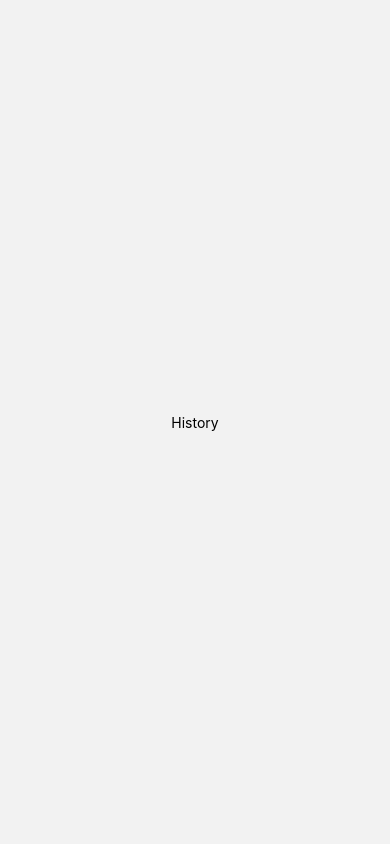
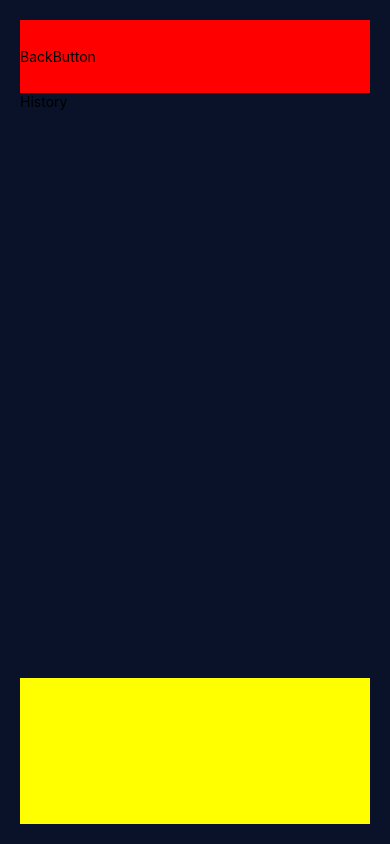
Before and after one commit to SammyCodee/sea-money-fe-test, a React Native app: screen /HistoryScreen in a window 390 px wide. Built offline with nearby package versions, Linux system fonts and the light colour scheme.

Commit message:
feat: setup colors and dimension file

```diff
--- a/package.json
+++ b/package.json
@@ -14,6 +14,7 @@
     "@react-navigation/native-stack": "^6.9.17",
     "react": "18.2.0",
     "react-native": "0.73.2",
+    "react-native-extended-stylesheet": "^0.12.0",
     "react-native-safe-area-context": "^4.8.2",
     "react-native-screens": "^3.29.0"
   },
--- /dev/null
+++ b/src/color/color.ts
@@ -0,0 +1,7 @@
+export const color = {
+    backgroundColor: '#0A122A',
+    textColor: '#FBFAF8',
+    primaryColor: '#698F3F', //70%
+    secondaryColor: '#E7DECD', //20%
+    tertiaryColor: '#804E49' //10%
+}
--- /dev/null
+++ b/src/components/button/BackButton.tsx
@@ -0,0 +1,17 @@
+import React from "react";
+import { TouchableOpacity, Text } from "react-native";
+import { useAppNavigation } from "../../utils/useAppNavigation";
+
+type BackButtonProps = {
+    handleOnPress: () => void;
+};
+const BackButton = ({ handleOnPress }: BackButtonProps) => {
+    const navigation = useAppNavigation();
+    return (
+        <TouchableOpacity onPress={handleOnPress}>
+            <Text>BackButton</Text>
+        </TouchableOpacity>
+    );
+};
+
+export default BackButton;
--- a/src/pages/history/History.tsx
+++ b/src/pages/history/History.tsx
@@ -1,19 +1,51 @@
 import React from "react";
-import { StyleSheet, Text, View } from "react-native";
+import { SafeAreaView, StyleSheet, Text, View } from "react-native";
+import { sectionsSize } from "../../utils/dimensions";
+import BackButton from "../../components/button/BackButton";
+import { useAppNavigation } from "../../utils/useAppNavigation";
+import { color } from "../../color/color";
 
 const History = () => {
+    const navigation = useAppNavigation();
     return (
-        <View style={styles.container}>
-            <Text>History</Text>
-        </View>
+        <SafeAreaView style={styles.container}>
+            <View style={styles.wrapper}>
+                <View style={styles.header}>
+                    <BackButton handleOnPress={() => navigation.goBack()} />
+                </View>
+                <View style={styles.body}>
+                    <Text>History</Text>
+                </View>
+                <View style={styles.footer}></View>
+            </View>
+        </SafeAreaView>
     );
 };
 
 const styles = StyleSheet.create({
     container: {
         flex: 1,
+        padding: sectionsSize.padding,
+    },
+    wrapper: {
+        flex: 1,
+        padding: sectionsSize.padding,
+        backgroundColor: color.backgroundColor,
+    },
+    header: {
+        width: "100%",
+        flex: sectionsSize.header,
+        backgroundColor: "red",
         justifyContent: "center",
-        alignItems: "center",
+    },
+    body: {
+        width: "100%",
+        flex: sectionsSize.body,
+    },
+    footer: {
+        width: "100%",
+        flex: sectionsSize.footer,
+        backgroundColor: "yellow",
     },
 });
 
--- /dev/null
+++ b/src/utils/dimensions.ts
@@ -0,0 +1,11 @@
+import { Dimensions } from "react-native";
+
+const width = Dimensions.get("window").width;
+const height = Dimensions.get("window").height;
+
+export const sectionsSize = {
+    padding: width <= 320 ? 15 : width <= 720 ? 20 : 25,
+    header: 1,
+    body: 8,
+    footer: 2
+}
```
